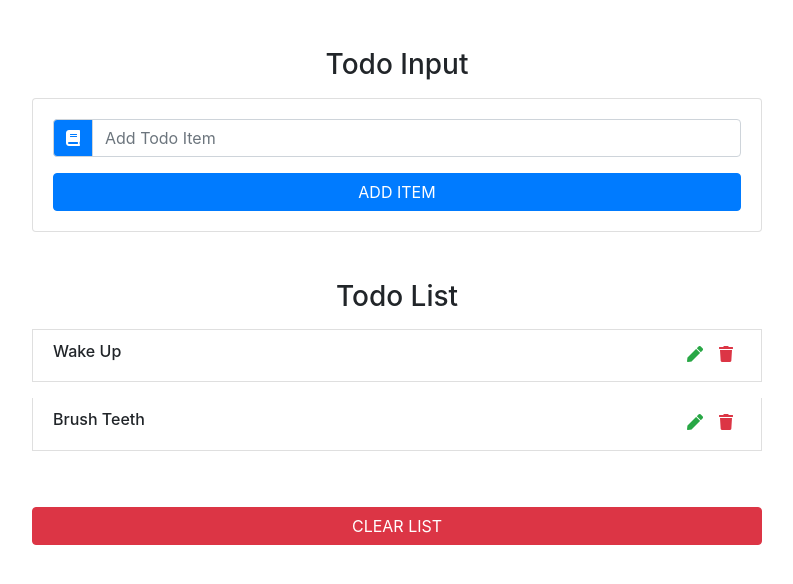
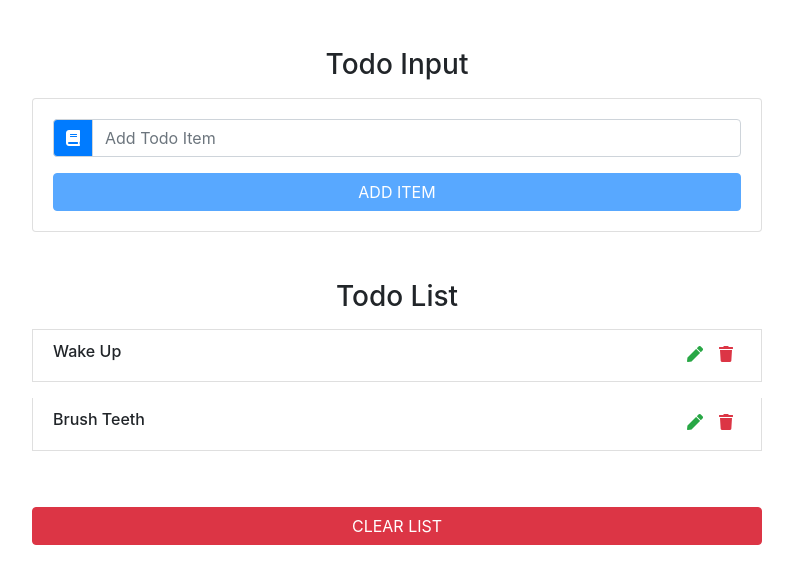
Before and after one commit to saurabhmehta1601/react-todo-list, a React (Create React App) app: page / in a window 1280 px wide. Shown: the top 584 px of the page, without its empty margins (243-1036 px from the left). Built offline with nearby package versions, Linux system fonts and the light colour scheme.

Commit message:
finished application

```diff
--- a/src/App.js
+++ b/src/App.js
@@ -32,13 +32,24 @@
     this.setState({
       items: [...this.state.items, newItem],
       item: "",
+      editItem:false
     });
   };
   handleDelete = (id) => {
-    const modifiedList = this.state.items.filter((item) => item.id != id);
+    const modifiedList = this.state.items.filter((item) => item.id !== id);
     this.setState({ items: modifiedList });
   };
-  handleEdit = (id) => {};
+  handleEdit = (id) => {
+    const modifiedList = this.state.items.filter((item) => item.id !== id);
+    const selectedItem = this.state.items.find((item) => item.id === id);
+
+    this.setState({
+      items: modifiedList,
+      item: selectedItem.title,
+      id: id,
+      editItem: true,
+    });
+  };
   clearList = (e) => {
     this.setState({
       items: [],
--- a/src/components/TodoInput.js
+++ b/src/components/TodoInput.js
@@ -23,9 +23,14 @@
             </div>
             <button
               type="submit"
-              className="btn btn-block btn-primary mt-3 text-uppercase"
+              disabled={item?false:true}
+              className={
+                editItem
+                  ? "btn btn-block btn-success mt-3 text-uppercase"
+                  : "btn btn-block btn-primary mt-3 text-uppercase"
+              }
             >
-              add item
+              {editItem ? "edit item" : "add item"}
             </button>
           </form>
         </div>
```
Also changed, not shown: 1 other file (tests, documents, lock files or other folders).
